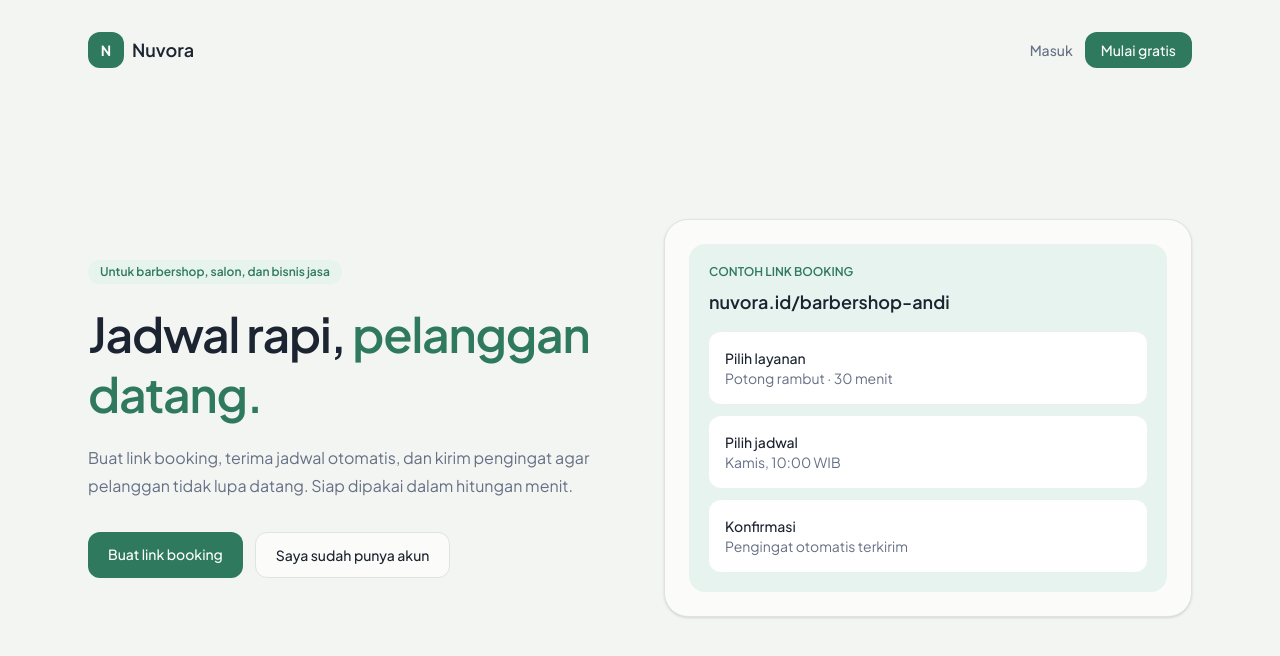
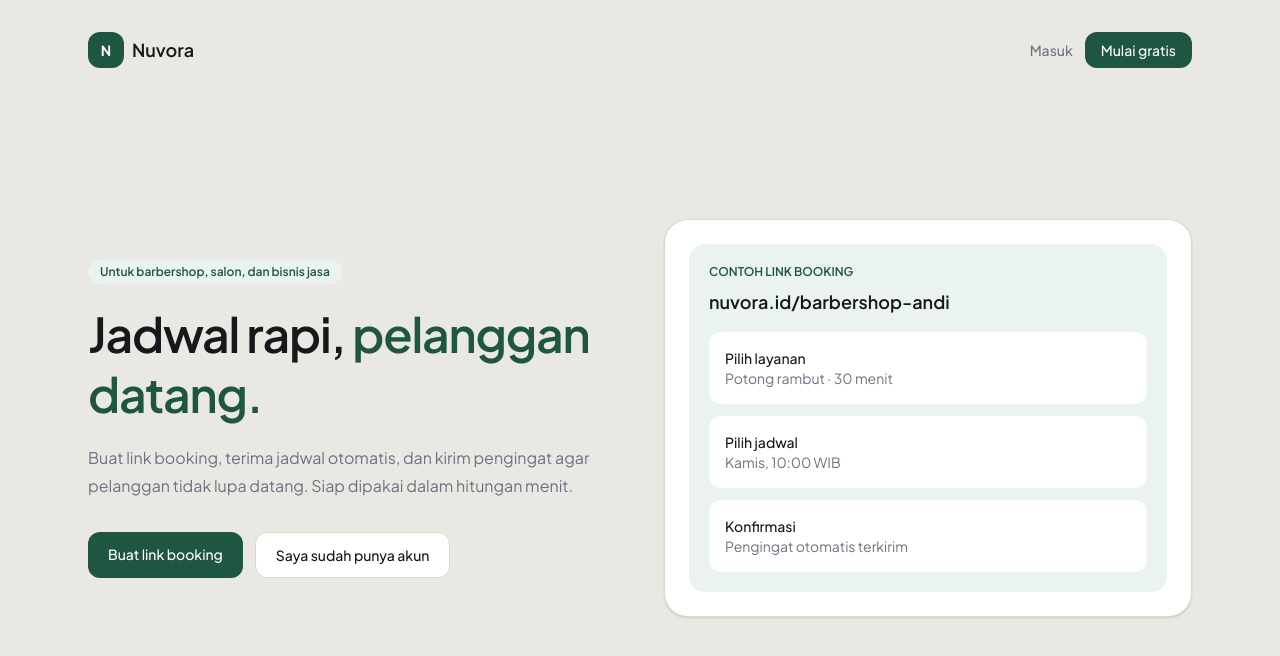
Before and after one commit to teukuaditya/Nuvora, a Next.js app: page / in a window 1280 px wide. Shown: the top 656 px of the page. Built offline with nearby package versions, Linux system fonts and the light colour scheme; a web font is replaced by a local one.

Commit message:
style: pertegas light mode dashboard dengan hierarki surface
Sidebar gelap, kanvas hangat, kartu putih kontras, KPI strip, link booking pill, dan checklist/jadwal yang lebih berdimensi.

```diff
--- a/app/dashboard/today-schedule.tsx
+++ b/app/dashboard/today-schedule.tsx
@@ -33,9 +33,11 @@ export function TodaySchedule() {
         <div className="relative">
           <div>
             {HOURS.map((hour) => (
-              <div key={hour} className="grid grid-cols-[64px_1fr] items-start gap-4 py-4 sm:grid-cols-[72px_1fr]">
+              <div key={hour} className="group grid grid-cols-[64px_1fr] items-start gap-4 py-4 sm:grid-cols-[72px_1fr]">
                 <div className="font-ui text-sm font-medium tabular-nums text-muted">{formatHour(hour)}</div>
-                <div className="mt-2 border-t border-border/80" />
+                <div className="relative mt-2 border-t border-border/80">
+                  <span className="absolute right-0 -top-3 text-xs text-muted/0 transition-colors duration-200 group-hover:text-muted/70">+ Tambah jadwal</span>
+                </div>
               </div>
             ))}
           </div>
--- a/app/globals.css
+++ b/app/globals.css
@@ -3,52 +3,56 @@
 @custom-variant dark (&:where(.dark, .dark *));
 
 :root {
-  --background: #f3f5f2;
-  --foreground: #1b2430;
-  --surface: #fbfcfa;
-  --surface-alt: #eef3ef;
-  --muted: #667085;
-  --border: #dde5df;
-  --accent: #2f7a5e;
-  --accent-soft: #e7f3ee;
+  --background: #eae8e3;
+  --foreground: #18181b;
+  --surface: #ffffff;
+  --surface-alt: #f4f3ef;
+  --muted: #6b7280;
+  --border: #dcd8d0;
+  --accent: #1e5641;
+  --accent-soft: #eaf3ef;
   --gold: #a17c43;
-  --now: #2f7a5e;
-  --sidebar: #fbfcfa;
-  --sidebar-muted: #667085;
-  --sidebar-active: #e7f3ee;
+  --now: #18181b;
+  --sidebar: #141e1b;
+  --sidebar-foreground: #f3f4f6;
+  --sidebar-muted: #a8b3ad;
+  --sidebar-active: #1f332c;
+  --sidebar-border: #24332d;
   /* legacy */
-  --brand: #2f7a5e;
-  --brand-dark: #26664f;
-  --brand-soft: #e7f3ee;
-  --tinta: #1b2430;
-  --porselen: #f3f5f2;
-  --putih: #fbfcfa;
-  --garis: #dde5df;
+  --brand: #1e5641;
+  --brand-dark: #184636;
+  --brand-soft: #eaf3ef;
+  --tinta: #18181b;
+  --porselen: #eae8e3;
+  --putih: #ffffff;
+  --garis: #dcd8d0;
   --merah-tiang: #d6322e;
   --biru-tiang: #2f5d9b;
 }
 
 .dark {
-  --background: #141a17;
-  --foreground: #edf2ee;
-  --surface: #1a211d;
-  --surface-alt: #223029;
-  --muted: #a3b0a8;
-  --border: #2c3932;
-  --accent: #7bc4a4;
-  --accent-soft: #22362d;
+  --background: #0f1115;
+  --foreground: #f3f4f6;
+  --surface: #171a21;
+  --surface-alt: #1d222b;
+  --muted: #9ca3af;
+  --border: #2a303b;
+  --accent: #d4b475;
+  --accent-soft: #252219;
   --gold: #d4b475;
-  --now: #7bc4a4;
-  --sidebar: #18201c;
-  --sidebar-muted: #a3b0a8;
-  --sidebar-active: #24362d;
-  --brand: #7bc4a4;
-  --brand-dark: #69b391;
-  --brand-soft: #22362d;
-  --tinta: #edf2ee;
-  --porselen: #141a17;
-  --putih: #1a211d;
-  --garis: #2c3932;
+  --now: #f3f4f6;
+  --sidebar: #141820;
+  --sidebar-foreground: #f3f4f6;
+  --sidebar-muted: #9ca3af;
+  --sidebar-active: #232a35;
+  --sidebar-border: #262c38;
+  --brand: #d4b475;
+  --brand-dark: #c3a463;
+  --brand-soft: #252219;
+  --tinta: #f3f4f6;
+  --porselen: #0f1115;
+  --putih: #171a21;
+  --garis: #2a303b;
   --merah-tiang: #e06a66;
   --biru-tiang: #8ab4e6;
 }
@@ -65,8 +69,10 @@
   --color-gold: var(--gold);
   --color-now: var(--now);
   --color-sidebar: var(--sidebar);
+  --color-sidebar-foreground: var(--sidebar-foreground);
   --color-sidebar-muted: var(--sidebar-muted);
   --color-sidebar-active: var(--sidebar-active);
+  --color-sidebar-border: var(--sidebar-border);
   --color-brand: var(--brand);
   --color-brand-dark: var(--brand-dark);
   --color-brand-soft: var(--brand-soft);
--- a/components/ui/sidebar-nav.tsx
+++ b/components/ui/sidebar-nav.tsx
@@ -18,12 +18,12 @@ export function SidebarNav({ footer }: { footer?: ReactNode }) {
 
   return (
     <>
-      <aside className="hidden w-[240px] shrink-0 flex-col border-r border-border bg-sidebar px-4 py-6 transition-colors duration-200 md:flex">
+      <aside className="hidden w-[248px] shrink-0 flex-col border-r border-sidebar-border bg-sidebar px-4 py-6 transition-colors duration-200 md:flex">
         <div className="px-2">
-          <p className="font-display text-2xl font-semibold tracking-tight text-foreground">Nuvora</p>
-          <p className="mt-1 text-sm text-muted">Buku jadwal barbershop</p>
+          <p className="font-display text-2xl font-semibold tracking-tight text-sidebar-foreground">Nuvora</p>
+          <p className="mt-1 text-sm text-sidebar-muted">Buku jadwal barbershop</p>
         </div>
-        <nav className="mt-8 flex flex-1 flex-col gap-1" aria-label="Navigasi dashboard">
+        <nav className="mt-8 flex flex-1 flex-col gap-1.5" aria-label="Navigasi dashboard">
           {items.map((item) => {
             const active = pathname === item.href;
             const Icon = item.icon;
@@ -32,22 +32,24 @@ export function SidebarNav({ footer }: { footer?: ReactNode }) {
                 key={item.href}
                 href={item.href}
                 className={`flex min-h-11 items-center gap-3 rounded-xl px-3 text-sm font-medium transition-colors duration-200 focus-visible:outline-none focus-visible:ring-2 focus-visible:ring-gold ${
-                  active ? "bg-sidebar-active text-foreground" : "text-muted hover:bg-surface-alt hover:text-foreground"
+                  active
+                    ? "bg-sidebar-active text-sidebar-foreground shadow-[inset_0_0_0_1px_rgba(255,255,255,0.04)]"
+                    : "text-sidebar-muted hover:bg-white/5 hover:text-sidebar-foreground"
                 }`}
               >
-                <Icon size={18} strokeWidth={1.75} aria-hidden="true" />
+                <Icon size={18} strokeWidth={1.75} aria-hidden="true" className={active ? "text-[#7bc4a4]" : ""} />
                 <span>{item.label}</span>
               </Link>
             );
           })}
         </nav>
-        <div className="mt-4 space-y-3 border-t border-border pt-4">
-          <ThemeToggle className="w-full justify-start" />
+        <div className="mt-4 space-y-3 border-t border-sidebar-border pt-4">
+          <ThemeToggle variant="sidebar" className="w-full justify-start" />
           <div className="flex items-center gap-3 px-2 py-2">
-            <div className="flex h-9 w-9 items-center justify-center rounded-full bg-accent-soft text-sm font-semibold text-foreground">N</div>
+            <div className="flex h-9 w-9 items-center justify-center rounded-full bg-[#2a6f56] text-sm font-semibold text-white">N</div>
             <div className="min-w-0 flex-1">
-              <p className="truncate text-sm font-medium text-foreground">Akun</p>
-              {footer}
+              <p className="truncate text-sm font-medium text-sidebar-foreground">Akun</p>
+              <div className="text-sidebar-muted [&_button]:text-sidebar-muted [&_button:hover]:text-sidebar-foreground">{footer}</div>
             </div>
           </div>
         </div>
@@ -59,7 +61,7 @@ export function SidebarNav({ footer }: { footer?: ReactNode }) {
             const active = pathname === item.href;
             const Icon = item.icon;
             return (
-              <Link key={item.href} href={item.href} className={`flex min-h-[56px] flex-col items-center justify-center gap-1 text-xs font-medium transition-colors ${active ? "text-foreground" : "text-muted"}`}>
+              <Link key={item.href} href={item.href} className={`flex min-h-[56px] flex-col items-center justify-center gap-1 text-xs font-medium transition-colors ${active ? "text-accent" : "text-muted"}`}>
                 <Icon size={20} strokeWidth={1.75} aria-hidden="true" />
                 <span>{item.label}</span>
               </Link>
--- a/components/ui/theme-toggle.tsx
+++ b/components/ui/theme-toggle.tsx
@@ -12,7 +12,7 @@ function getInitialTheme(): Theme {
   return window.matchMedia("(prefers-color-scheme: dark)").matches ? "dark" : "light";
 }
 
-export function ThemeToggle({ className = "" }: { className?: string }) {
+export function ThemeToggle({ className = "", variant = "default" }: { className?: string; variant?: "default" | "sidebar" }) {
   const [theme, setTheme] = useState<Theme>("light");
   const [mounted, setMounted] = useState(false);
 
@@ -33,12 +33,17 @@ export function ThemeToggle({ className = "" }: { className?: string }) {
     window.localStorage.setItem("theme", next);
   }
 
+  const styles =
+    variant === "sidebar"
+      ? "border-sidebar-border bg-white/5 text-sidebar-foreground hover:bg-white/10 focus-visible:ring-offset-sidebar"
+      : "border-border bg-surface text-foreground hover:bg-surface-alt focus-visible:ring-offset-background";
+
   return (
     <button
       type="button"
       onClick={toggle}
       aria-label={theme === "dark" ? "Aktifkan mode terang" : "Aktifkan mode malam"}
-      className={`inline-flex min-h-11 items-center gap-2 rounded-xl border border-border bg-surface px-3 py-2 text-sm font-medium text-foreground transition-colors duration-200 hover:bg-surface-alt focus-visible:outline-none focus-visible:ring-2 focus-visible:ring-gold focus-visible:ring-offset-2 focus-visible:ring-offset-background ${className}`}
+      className={`inline-flex min-h-11 items-center gap-2 rounded-xl border px-3 py-2 text-sm font-medium transition-colors duration-200 focus-visible:outline-none focus-visible:ring-2 focus-visible:ring-gold focus-visible:ring-offset-2 ${styles} ${className}`}
     >
       {mounted && theme === "dark" ? <Sun size={16} aria-hidden="true" /> : <Moon size={16} aria-hidden="true" />}
       <span>{mounted && theme === "dark" ? "Mode terang" : "Mode malam"}</span>
```
Also changed, not shown: app/dashboard/page.tsx (+46 -11 lines).
